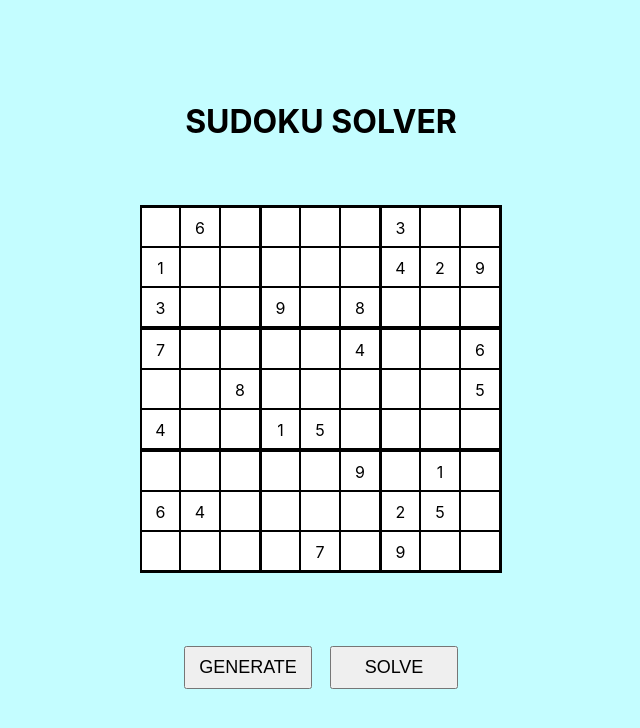
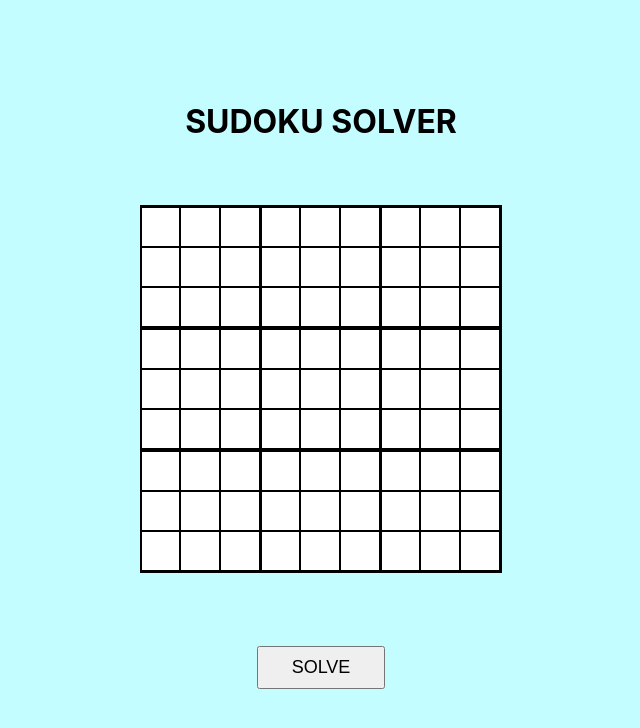
Before and after one commit to Ryhhill1998/SudokuSolverReact, a React (Create React App) app: page / in a window 1280 px wide. Shown: the top 728 px of the page, without its empty margins (319-959 px from the left). Built offline with nearby package versions, Linux system fonts and the light colour scheme.

Commit message:
Added ability for user to enter their own sudoku board and solve this

```diff
--- a/src/App.js
+++ b/src/App.js
@@ -7,53 +7,47 @@ import generateSolution from "./hooks/sudokuSolver";
 import { useState } from "react";
 
 const boardDefault = [
-  [0, 6, 0, 0, 0, 0, 3, 0, 0],
-  [1, 0, 0, 0, 0, 0, 4, 2, 9],
-  [3, 0, 0, 9, 0, 8, 0, 0, 0],
-  [7, 0, 0, 0, 0, 4, 0, 0, 6],
-  [0, 0, 8, 0, 0, 0, 0, 0, 5],
-  [4, 0, 0, 1, 5, 0, 0, 0, 0],
-  [0, 0, 0, 0, 0, 9, 0, 1, 0],
-  [6, 4, 0, 0, 0, 0, 2, 5, 0],
-  [0, 0, 0, 0, 7, 0, 9, 0, 0],
+  [0, 0, 0, 0, 0, 0, 0, 0, 0],
+  [0, 0, 0, 0, 0, 0, 0, 0, 0],
+  [0, 0, 0, 0, 0, 0, 0, 0, 0],
+  [0, 0, 0, 0, 0, 0, 0, 0, 0],
+  [0, 0, 0, 0, 0, 0, 0, 0, 0],
+  [0, 0, 0, 0, 0, 0, 0, 0, 0],
+  [0, 0, 0, 0, 0, 0, 0, 0, 0],
+  [0, 0, 0, 0, 0, 0, 0, 0, 0],
+  [0, 0, 0, 0, 0, 0, 0, 0, 0],
 ];
-
-const board1 = [
-  [3, 4, 0, 0, 0, 0, 0, 0, 0],
-  [0, 5, 0, 0, 9, 0, 0, 0, 0],
-  [0, 0, 0, 3, 0, 0, 9, 2, 6],
-  [0, 0, 0, 1, 0, 2, 7, 3, 0],
-  [0, 3, 0, 0, 7, 9, 0, 0, 0],
-  [7, 0, 4, 0, 0, 0, 0, 1, 0],
-  [4, 2, 0, 9, 0, 0, 5, 6, 0],
-  [0, 0, 5, 0, 8, 7, 0, 0, 0],
-  [0, 0, 0, 0, 0, 4, 0, 9, 0],
-];
-
-const boards = [boardDefault, board1];
 
 const App = () => {
   const [board, setBoard] = useState(boardDefault);
 
-  const printSolvedBoard = () => {
+  const showSolvedBoard = () => {
     const solution = generateSolution();
+    if (!solution) console.log("No solution possible");
     setBoard(solution);
   };
 
-  const generateNewBoard = () => {
-    const randomIndex = Math.floor(Math.random() * 2);
-    setBoard(boards[randomIndex]);
+  const updateBoard = ({ target }) => {
+    let { value } = target;
+    value = value === "" ? 0 : Number.parseInt(value);
+
+    if (![0, 1, 2, 3, 4, 5, 6, 7, 8, 9].includes(value)) return;
+
+    const [row, col] = target.id.split("-");
+
+    setBoard(() => {
+      const updatedBoard = [...board];
+      updatedBoard[row][col] = value;
+      return updatedBoard;
+    });
   };
 
   return (
     <div className="app-container">
       <h1>SUDOKU SOLVER</h1>
-      <Grid board={board} />
+      <Grid board={board} inputHandler={updateBoard} />
       <div>
-        <button className="button generate-button" onClick={generateNewBoard}>
-          Generate
-        </button>
-        <button className="button solve-button" onClick={printSolvedBoard}>
+        <button className="button solve-button" onClick={showSolvedBoard}>
           Solve
         </button>
       </div>
--- a/src/components/grid/grid.component.jsx
+++ b/src/components/grid/grid.component.jsx
@@ -1,14 +1,17 @@
-import { Fragment } from "react";
-
 import GridRow from "./row/row.component";
 
 import "./grid.styles.css";
 
-const Grid = ({ board }) => {
+const Grid = ({ board, inputHandler }) => {
   return (
     <div className="grid-container">
       {board.map((row, i) => (
-        <GridRow key={i} row={row} rowIndex={i} />
+        <GridRow
+          key={i}
+          row={row}
+          rowIndex={i}
+          onChangeHandler={inputHandler}
+        />
       ))}
     </div>
   );
--- a/src/components/grid/row/row.component.jsx
+++ b/src/components/grid/row/row.component.jsx
@@ -1,4 +1,4 @@
-const GridRow = ({ row, rowIndex }) => {
+const GridRow = ({ row, rowIndex, onChangeHandler }) => {
   return (
     <div
       className={`row ${
@@ -6,9 +6,15 @@ const GridRow = ({ row, rowIndex }) => {
       }`}
     >
       {row.map((element, i) => (
-        <div key={i} className={`square ${i % 3 === 0 ? "left-border" : ""}`}>
-          {element ? element : ""}
-        </div>
+        <input
+          key={i}
+          id={`${rowIndex}-${i}`}
+          className={`square${i % 3 === 0 ? " left-border" : ""}`}
+          type="text"
+          maxLength="1"
+          value={element ? element : ""}
+          onChange={onChangeHandler}
+        />
       ))}
     </div>
   );
```
